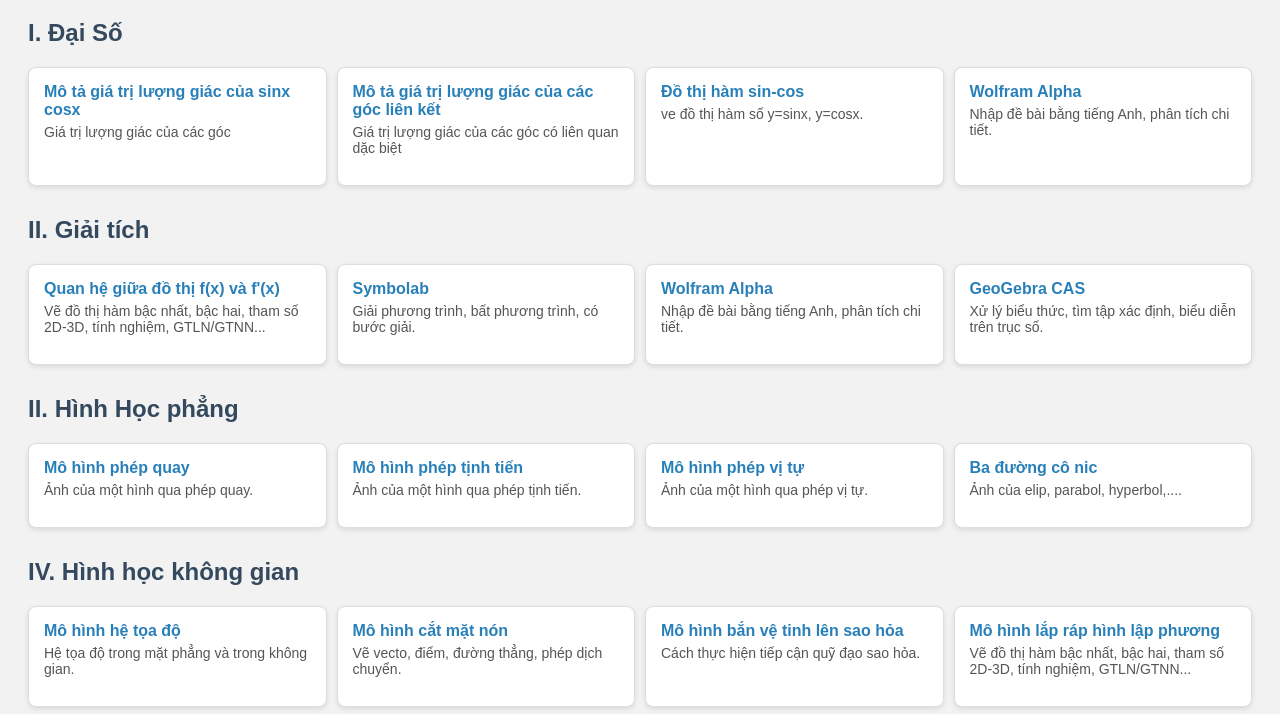
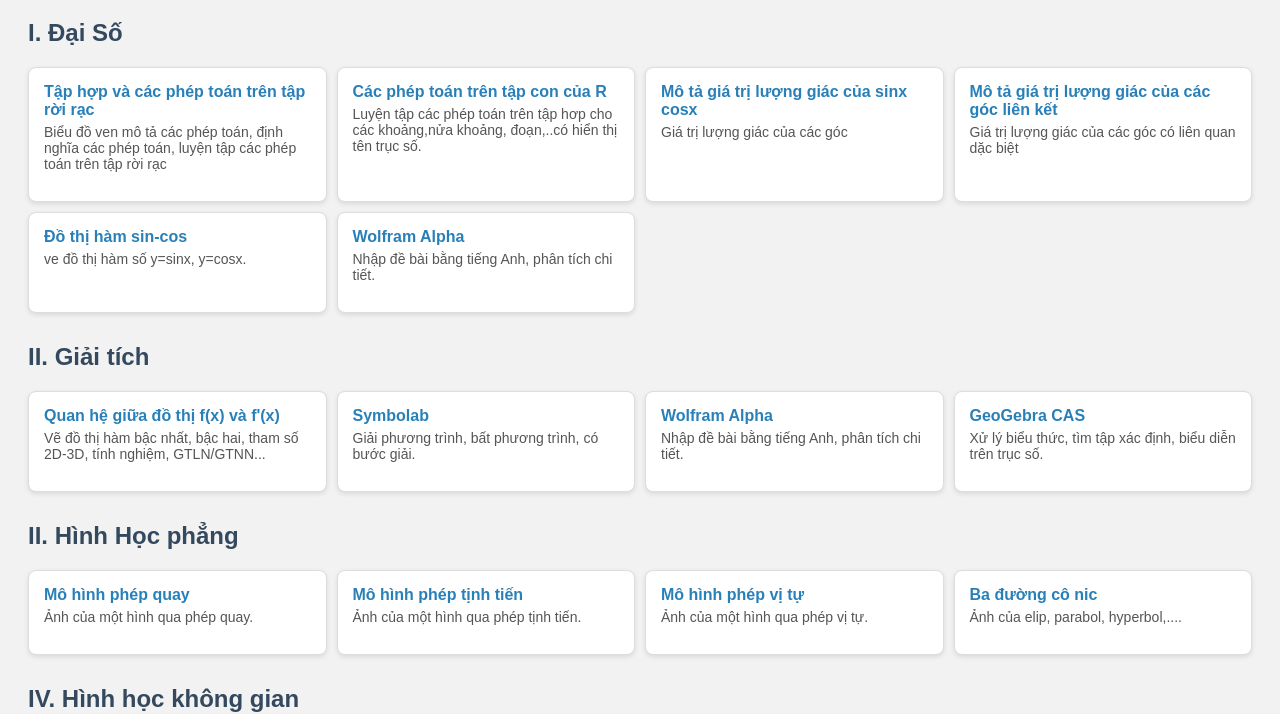
Before and after one commit to levanquybson/mosomohinhtoanhoc, a plain HTML site: page index.html in a window 1280 px wide. Shown: the part 90-804 px from the top of the page. Drawn offline with Linux system fonts and the light colour scheme.

Commit message:
Update index.html

```diff
--- a/index.html
+++ b/index.html
@@ -52,6 +52,14 @@
   <div class="tool-section">
     <h2>I. Đại Số</h2>
     <div class="tool-list">
+      <div class="tool-card">
+        <a href="https://levanquybson.github.io/bieudovencacpheptoantaphoptrentaproirac/" target="_blank"> Tập hợp và các phép toán trên tập rời rạc</a>
+        <p>Biểu đồ ven mô tả các phép toán, định nghĩa các phép toán, luyện tập các phép toán trên tập rời rạc</p>
+      </div>
+      <div class="tool-card">
+        <a href="https://levanquybson.github.io/cacpheptoantrentapconcuaR/" target="_blank">Các phép toán trên tập con của R </a>
+        <p>Luyện tập các phép toán trên tập hơp cho các khoảng,nửa khoảng, đoạn,..có hiển thị tên trục số.</p>
+      </div>
       <div class="tool-card">
         <a href="https://www.geogebra.org/classic/ezwkd2gh" target="_blank">Mô tả giá trị lượng giác của sinx cosx</a>
         <p>Giá trị lượng giác của các góc</p>
```
